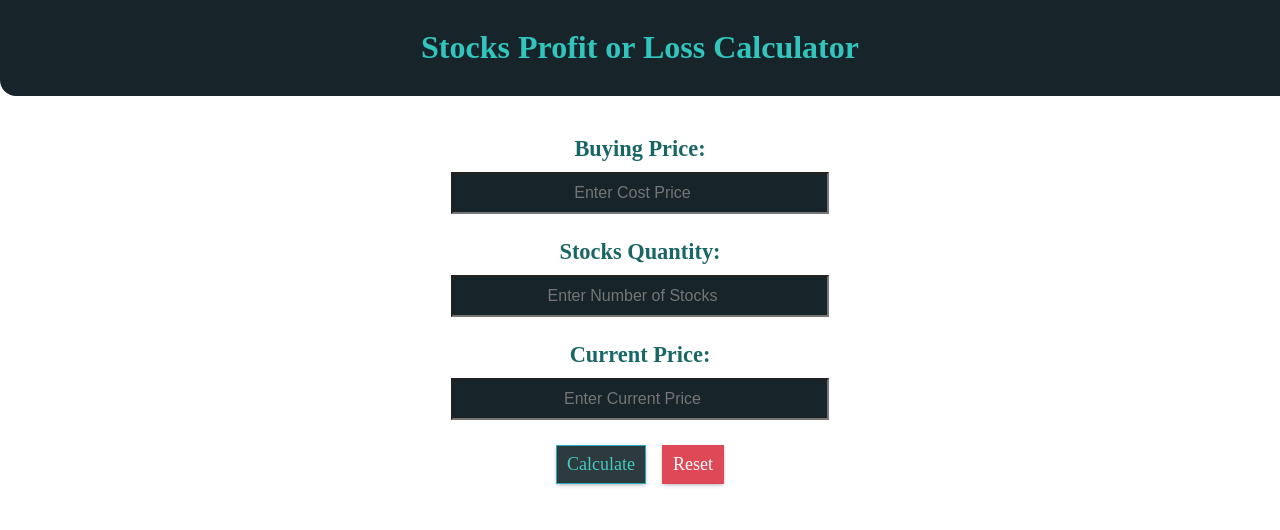
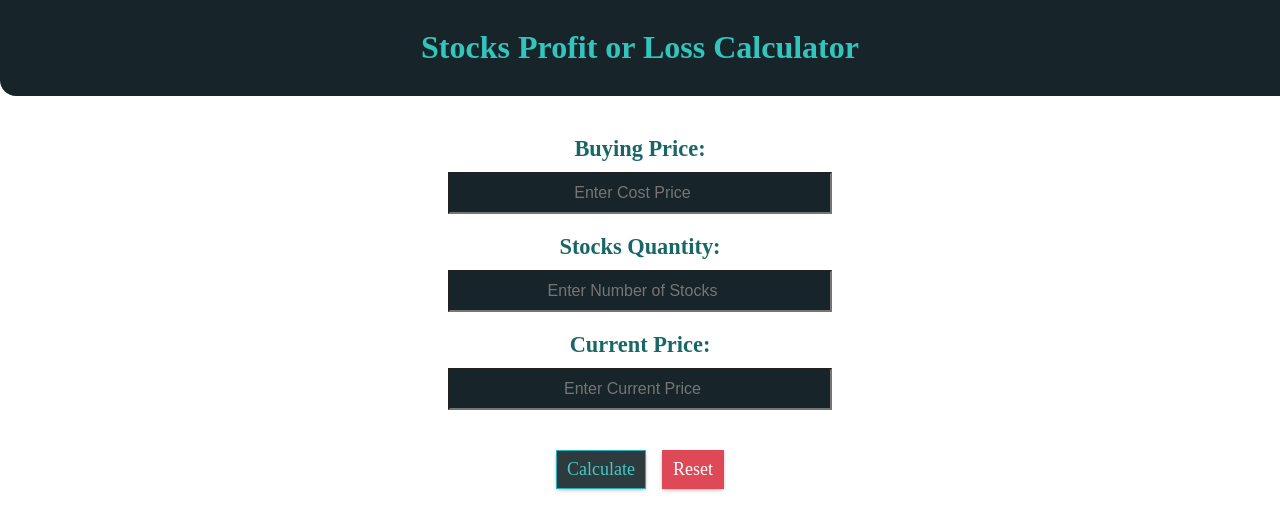
Before and after one commit to ankit1595/stocks-console, a React (Create React App) app: page / in a window 1280 px wide. Shown: the top 530 px of the page. Built offline with nearby package versions, Linux system fonts and the light colour scheme.

Commit message:
styles: updated

```diff
--- a/src/App.css
+++ b/src/App.css
@@ -29,7 +29,7 @@ main {
 
 label {
   display: block;
-  margin: 25px;
+  margin: 20px;
   font-weight: bold;
   font-size: 1.4rem;
   color: var(--dark-text-color);
@@ -51,7 +51,7 @@ input {
 button {
   font-family: cursive;
   padding: 8px 10px;
-  margin: 0rem 0.5rem;
+  margin: 20px 8px;
   box-shadow: 0px 2px 5px -1px rgb(50 50 93 / 25%), 0px 1px 3px -1px rgb(0 0 0 / 30%);
   transition: .3s;
   font-size: large;
```
